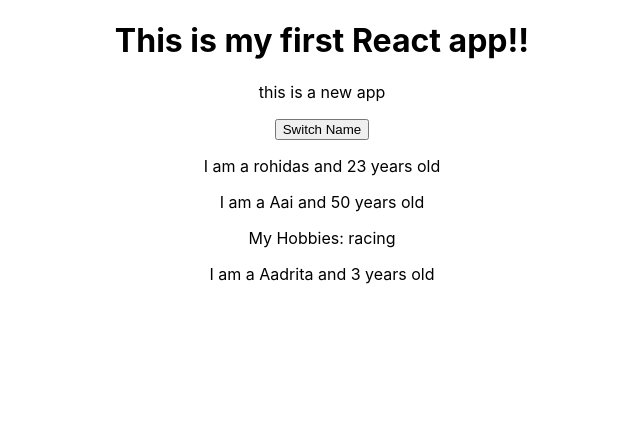
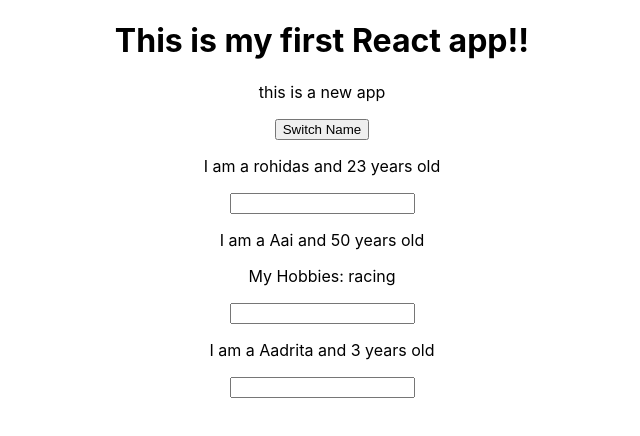
Before and after one commit to prashantbhat84/react-udemy, a React (Create React App) app: page / in a window 1280 px wide. Shown: the top 436 px of the page, without its empty margins (318-958 px from the left). Built offline with nearby package versions, Linux system fonts and the light colour scheme.

Commit message:
two way binding

```diff
--- a/src/App.js
+++ b/src/App.js
@@ -39,6 +39,24 @@
       ]
     });
   };
+  nameChangedHandler = event => {
+    this.setState({
+      persons: [
+        {
+          name: "rohidas",
+          age: 23
+        },
+        {
+          name: event.target.value,
+          age: 50
+        },
+        {
+          name: "Aadrita",
+          age: 3
+        }
+      ]
+    });
+  };
   render() {
     return (
       <div className="App">
@@ -55,6 +73,7 @@
           name={this.state.persons[1].name}
           age={this.state.persons[1].age}
           switch={this.switchNameHandler.bind(this, "kombu")}
+          changed={this.nameChangedHandler}
         >
           My Hobbies: racing
         </Person>
--- a/src/Person/Person.js
+++ b/src/Person/Person.js
@@ -7,6 +7,7 @@
         I am a {props.name} and {props.age} years old
       </p>
       <p onClick={props.switch}>{props.children}</p>
+      <input type="text" onChange={props.changed} />
     </div>
   );
 };
```
